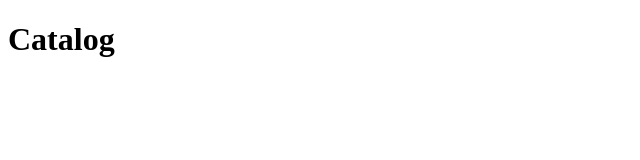
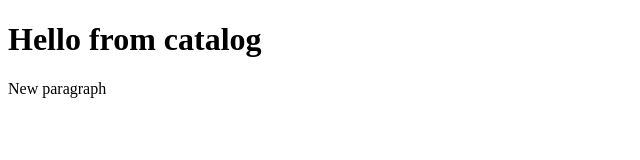
Before and after one commit to NorXees/training_u1, a plain HTML site: page cat.html in a window 1280 px wide. Shown: the whole page, without its empty margins (0-640 px from the left). Drawn offline with Linux system fonts and the light colour scheme.

Commit message:
add paragraph

```diff
--- a/cat.html
+++ b/cat.html
@@ -1,12 +1,12 @@
 <!DOCTYPE html>
 <html lang="en">
-<head>
-    <meta charset="UTF-8">
-    <meta name="viewport" content="width=device-width, initial-scale=1.0">
+  <head>
+    <meta charset="UTF-8" />
+    <meta name="viewport" content="width=device-width, initial-scale=1.0" />
     <title>Document</title>
-</head>
-<body>
-    <h1>Catalog</h1>
-
-</body>
+  </head>
+  <body>
+    <h1>Hello from catalog</h1>
+    <p>New paragraph</p>
+  </body>
 </html>
```
